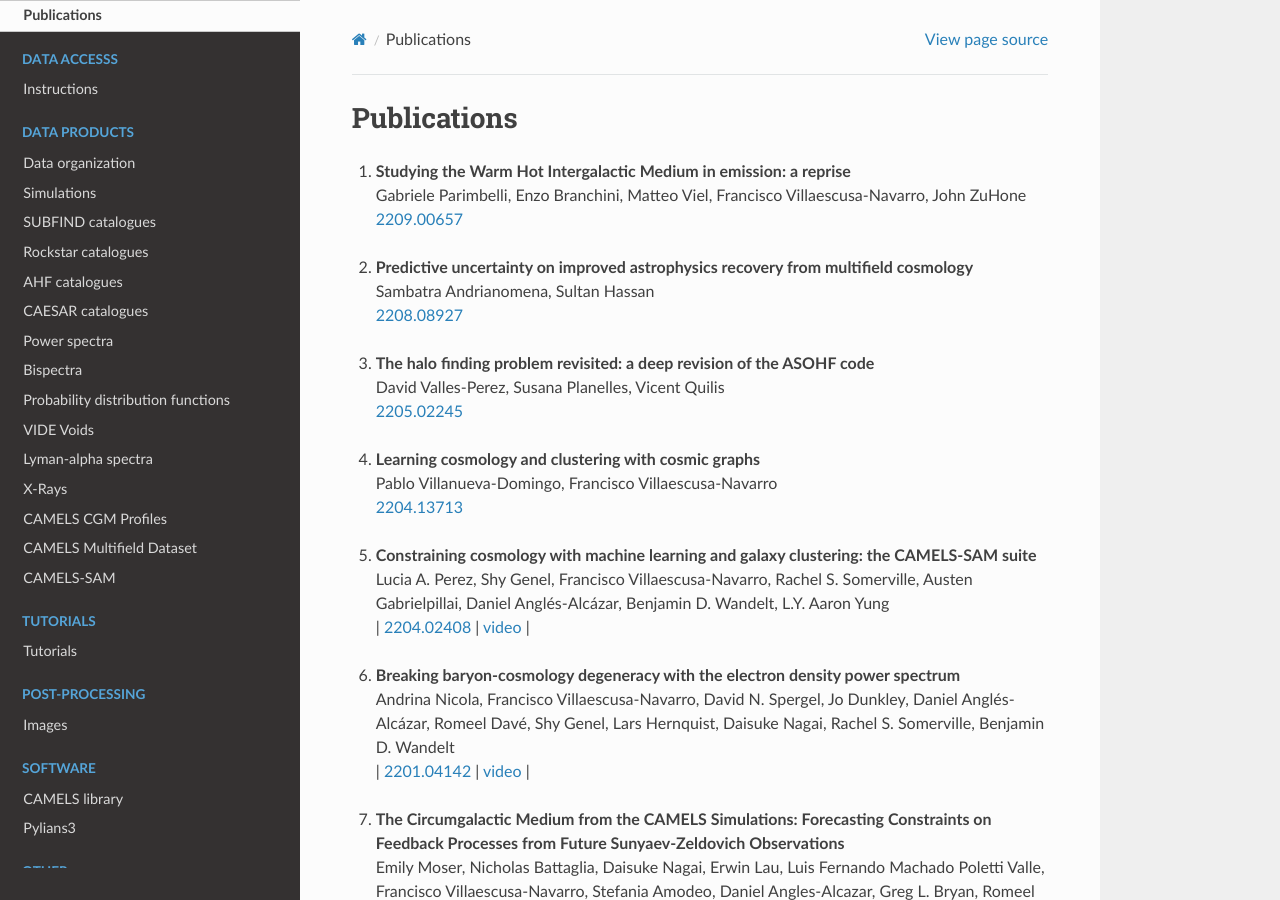
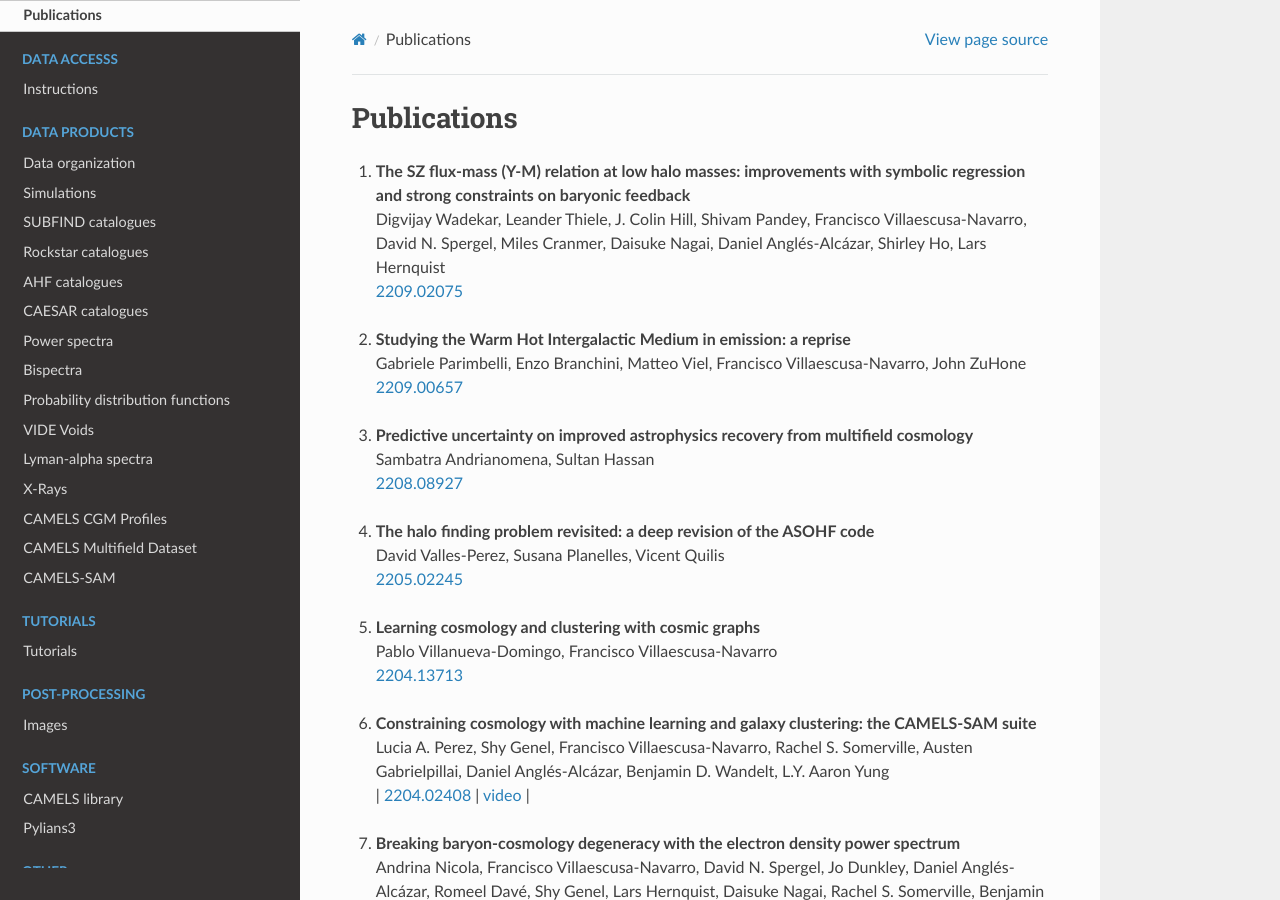
Before and after one commit to franciscovillaescusa/CAMELS, a Sphinx documentation site: the page built from docs/source/publications.rst, in a window 1280 px wide and 900 px high. Built offline with Sphinx 7.4.7 and the Read the Docs theme 2.0.0, drawn with Linux system fonts in a browser that asks for light colours; pages that are not in the unit, such as notebooks, are missing from menus.

Commit message:
publications updated

```diff
--- a/docs/source/publications.rst
+++ b/docs/source/publications.rst
@@ -1,6 +1,10 @@
 ************
 Publications
 ************
+
+#. | **The SZ flux-mass (Y-M) relation at low halo masses: improvements with symbolic regression and strong constraints on baryonic feedback**
+   | Digvijay Wadekar, Leander Thiele, J. Colin Hill, Shivam Pandey, Francisco Villaescusa-Navarro, David N. Spergel, Miles Cranmer, Daisuke Nagai, Daniel Anglés-Alcázar, Shirley Ho, Lars Hernquist
+   | `2209.02075 <https://arxiv.org/abs/2209.02075>`_
 
 #. | **Studying the Warm Hot Intergalactic Medium in emission: a reprise**
    | Gabriele Parimbelli, Enzo Branchini, Matteo Viel, Francisco Villaescusa-Navarro, John ZuHone
```
